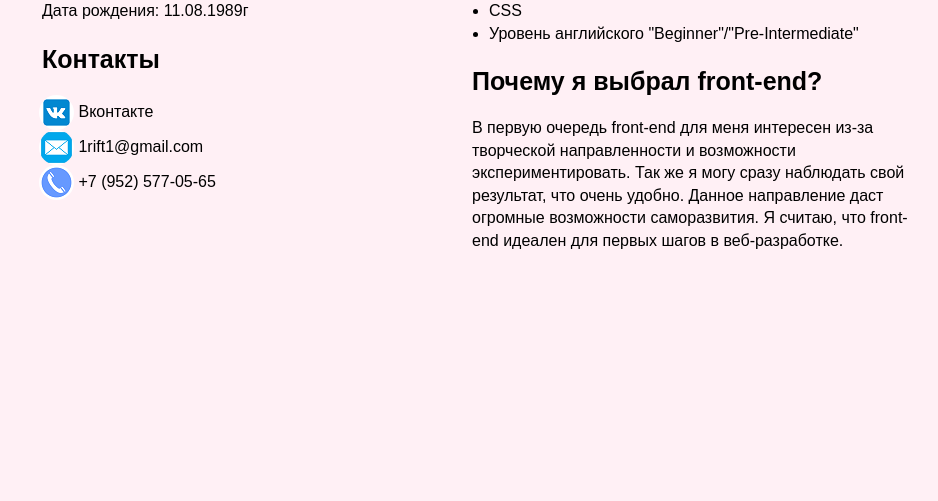
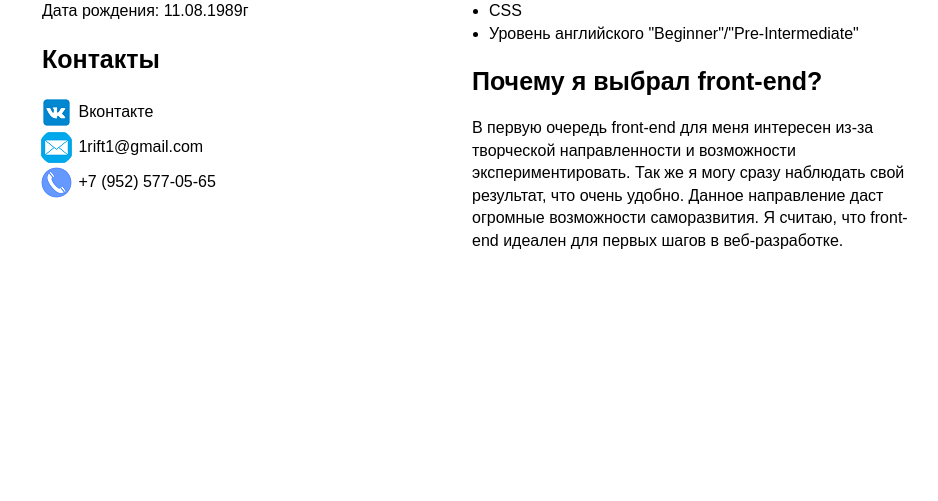
Before and after one commit to AlexandrKryuk/AlexandrKryuk.github.io, a plain HTML site: page index.html in a window 1280 px wide. Shown: the part 299-800 px from the top of the page, without its empty margins (168-1106 px from the left). Drawn offline with Linux system fonts and the light colour scheme.

Commit message:
Add files via upload

```diff
--- a/css/style.css
+++ b/css/style.css
@@ -2,7 +2,6 @@ body {
     font-family: Arial, Georgia, sans-serif;
     font-weight: 300;
     line-height: 1.4em;
-    background-color: #FFF0F5;
     margin: 0;
     padding: 0;
 }
```
